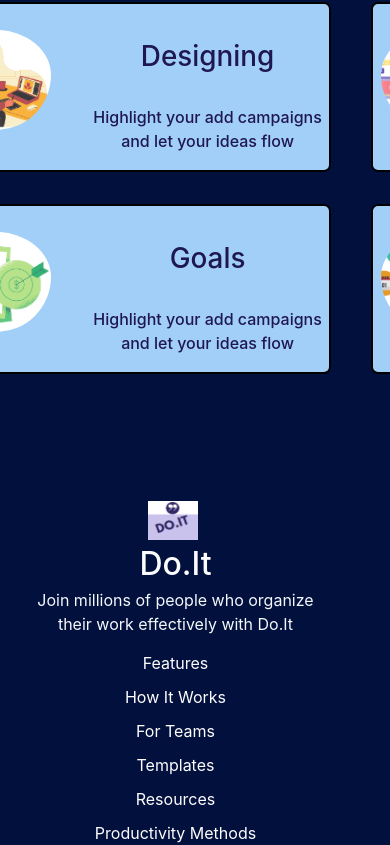
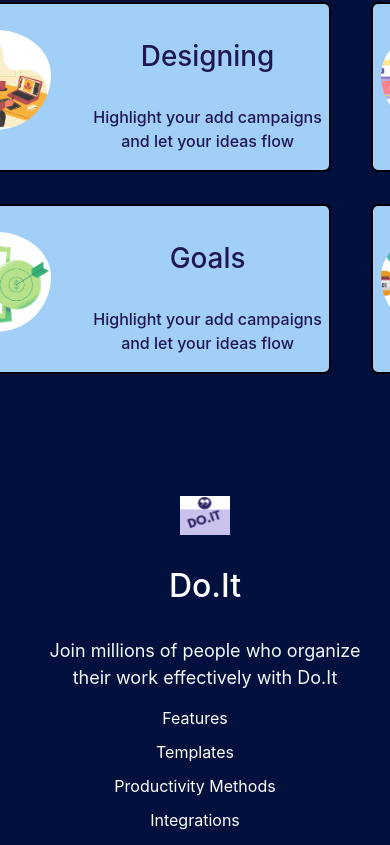
Before and after one commit to vish23698sahu/All_Purpose_Todo_App, a React (Create React App) app: page /templates in a window 390 px wide. Shown: the part 1125-1970 px from the top of the page. Built offline with nearby package versions, Linux system fonts and the light colour scheme.

Commit message:
v - 19 footer code for mobile responsive

```diff
--- a/src/components/Footer/Footer.css
+++ b/src/components/Footer/Footer.css
@@ -34,16 +34,28 @@
 }
 
 @media screen and (max-width:786px) {
+    .logo-home {
+        align-self: center;
+        align-content: center;
+    }
     .container-F{
-        width: 90%;
+        width: 100%;
         display: flex;
         flex-direction: column;
     }
     .footer__one{
-        padding: 10px;
+        padding: 5px 5px 10px 25px;
         margin: 5px 15px 5px 15px;
+        font-size: 18px;
+        display: flex;
+        flex-direction: column;
+        text-align: center;
+        align-items: center;
     }
     .f_btn_align{
         text-align: center;
     }
+    .mob{
+        display: none;
+    }
 }
--- a/src/components/Footer/Footer.js
+++ b/src/components/Footer/Footer.js
@@ -3,34 +3,34 @@
 import Logo from '../../media/TodoLogo.png';
 import { Link } from "react-router-dom";
 
-const Footer = (props) => {
+const Footer = () => {
     return (
         <Fragment>
             <div className="container-F">
                 <div className="footer__one">
-                    <img src={Logo} className="logo-home" onClick={props.onHomeClick} width="50px" height="40px" alt="logo" ></img>&nbsp;
-                    <button className="navbar-brand brand-color linkss feature__btn f_btn_align" onClick={props.onHomeClick}>Do.It</button><br />
+                    <img src={Logo} className="logo-home" width="50px" height="40px" alt="logo" ></img>&nbsp;
+                    <button className="navbar-brand linkss feature__btn f_btn_align" >Do.It</button><br />
                     Join millions of people who organize their work effectively with Do.It
                 </div>
                 <div>
                     <Link to='/features'>
                         <div className="space-item"><button className="feature__btn footer_btn_color f_btn_align">Features</button> </div>
                     </Link>
-                    <div className="space-item"><button className="feature__btn footer_btn_color f_btn_align">How It Works</button> </div>
-                    <div className="space-item"><button className="feature__btn footer_btn_color f_btn_align">For Teams</button> </div>
+                    <div className="space-item mob"><button className="feature__btn footer_btn_color f_btn_align">How It Works</button> </div>
+                    <div className="space-item mob"><button className="feature__btn footer_btn_color f_btn_align">For Teams</button> </div>
                     <Link to='/templates'>
                         <div className="space-item"><button className="feature__btn footer_btn_color f_btn_align">Templates</button> </div>
                     </Link>
                 </div>
                 <div>
-                    <div className="space-item"><button className="feature__btn footer_btn_color f_btn_align">Resources</button> </div>
+                    <div className="space-item mob"><button className="feature__btn footer_btn_color f_btn_align">Resources</button> </div>
                     <div className="space-item"><button className="feature__btn footer_btn_color f_btn_align">Productivity Methods</button> </div>
                     <div className="space-item"><button className="feature__btn footer_btn_color f_btn_align">Integrations</button> </div>
-                    <div className="space-item"><button className="feature__btn footer_btn_color f_btn_align">Help Center</button> </div>
+                    <div className="space-item mob"><button className="feature__btn footer_btn_color f_btn_align">Help Center</button> </div>
                 </div>
                 <div>
-                    <div className="space-item"><button className="feature__btn footer_btn_color f_btn_align">Company</button> </div>
-                    <div className="space-item"><button className="feature__btn footer_btn_color f_btn_align">About US</button> </div>
+                    <div className="space-item mob"><button className="feature__btn footer_btn_color f_btn_align">Company</button> </div>
+                    <div className="space-item mob"><button className="feature__btn footer_btn_color f_btn_align">About US</button> </div>
                     <div className="space-item"><button className="feature__btn footer_btn_color f_btn_align">We are Hiring!</button> </div>
                     <div className="space-item"><button className="feature__btn footer_btn_color f_btn_align">Blog</button> </div>
                 </div>
```
